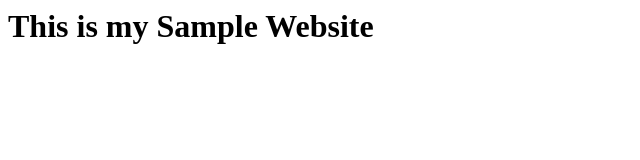
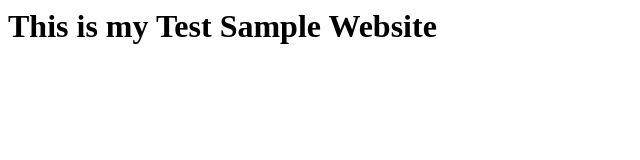
Before and after one commit to mohanraz81/simpletest, a plain HTML site: page index.html in a window 1280 px wide. Shown: the whole page, without its empty margins (0-640 px from the left). Drawn offline with Linux system fonts and the light colour scheme.

Commit message:
new code

```diff
--- a/index.html
+++ b/index.html
@@ -1 +1 @@
-<h1> This is my Sample Website </h1>
+<h1> This is my Test Sample Website </h1>
```
